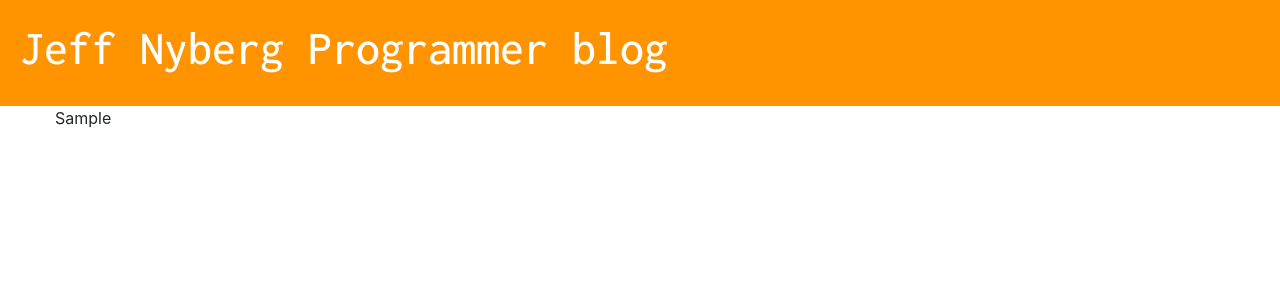
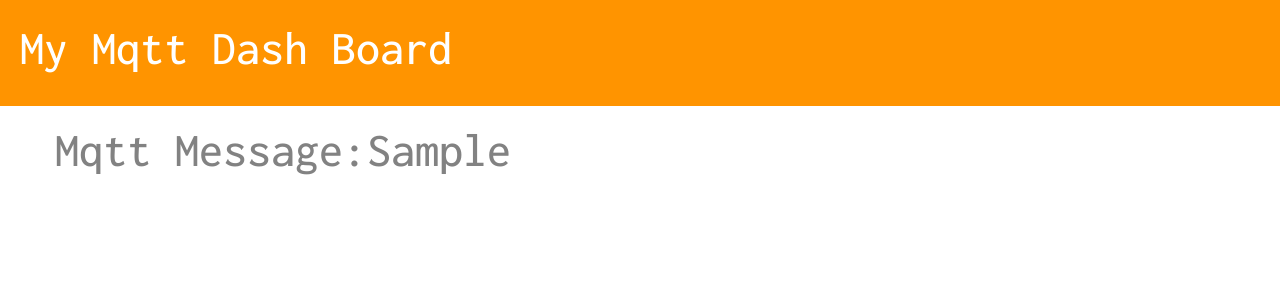
Before and after one commit to janyberg1963/rabbitmq-to-python-paho, a Django app: template Mess/templates/Mess/index.html in a window 1280 px wide. Shown: the top 300 px of the page. Run offline with Django 3.2, Linux system fonts and the light colour scheme; the template is opened without the code that fills it: most values are stand-ins (such as "Sample title", 1, 10 or a date in 2020); some libraries are stand-ins or nearby versions.

Commit message:
add style sheet and use dry principal to display mqtt message on a dash board..

```diff
--- a/Mess/mqtt.py
+++ b/Mess/mqtt.py
@@ -40,13 +40,17 @@ def ReadMqtt():
             global theValue
             theValue=A_mess
 
+
+
         client.on_message=on_message
 
 
 
-        time.sleep(10)
+        time.sleep(1)
 
         client.loop_stop()
         client.disconnect()
+        print (type(theValue))
+
         print (theValue)
         return (theValue)
--- /dev/null
+++ b/Mess/templates/Mess/base.html
@@ -0,0 +1,41 @@
+{% load static %}
+<!DOCTYPE html>
+<html lang="en">
+
+
+
+<head>
+    <meta charset="UTF-8">
+    <meta name="viewport" content="width=device-width, initial-scale=1.0">
+    <title>My Blog</title>
+    <link rel="preconnect" href="https://fonts.gstatic.com">
+    <link rel="stylesheet" href="https://fonts.googleapis.com/css2?family=Inconsolata:wght@400;500&display=swap " rel="stylesheet ">
+    <link rel="stylesheet " href="https://cdn.jsdelivr.net/npm/bootstrap@4.5.3/dist/css/bootstrap.min.css " integrity="sha384-TX8t27EcRE3e/ihU7zmQxVncDAy5uIKz4rEkgIXeMed4M0jlfIDPvg6uqKI2xXr2 " crossorigin="anonymous ">
+    <script src="https://kit.fontawesome.com/63a507882b.js" crossorigin="anonymous"></script>
+    <link rel ="stylesheet" href="{% static 'Mess/blog.css' %}">
+
+</head>
+
+<body>
+    <div class="page-header">
+
+        <h1>
+           <a href="">My Mqtt Dash Board</a>
+        </h1>
+
+    </div>
+
+    <div class="content container ">
+        <div class="row ">
+            <div class="col-md-8 ">
+
+                {% block content %} {% endblock %}
+
+            </div>
+        </div>
+    </div>
+
+
+</body>
+
+</html>
--- a/Mess/templates/Mess/index.html
+++ b/Mess/templates/Mess/index.html
@@ -1,40 +1,17 @@
+
+{% extends "Mess/base.html" %}
+
 {% load static %}
-<!DOCTYPE html>
-<html lang="en">
+
+{% block content %}
+
+<div class="post">
+    <div class ="date">
+
+           <p> <h1>Mqtt Message:{{ mq_mess2 }} </h1></p>
+    </div>
+</div>
 
 
 
-<head>
-    <meta charset="UTF-8">
-    <meta name="viewport" content="width=device-width, initial-scale=1.0">
-    <title>My Blog</title>
-    <link rel="preconnect" href="https://fonts.gstatic.com">
-    <link rel="stylesheet" href="https://fonts.googleapis.com/css2?family=Inconsolata:wght@400;500&display=swap " rel="stylesheet ">
-    <link rel="stylesheet " href="https://cdn.jsdelivr.net/npm/bootstrap@4.5.3/dist/css/bootstrap.min.css " integrity="sha384-TX8t27EcRE3e/ihU7zmQxVncDAy5uIKz4rEkgIXeMed4M0jlfIDPvg6uqKI2xXr2 " crossorigin="anonymous ">
-    <script src="https://kit.fontawesome.com/63a507882b.js" crossorigin="anonymous"></script>
-    <link rel="stylesheet" href="{% static 'Mess/blog.css' %}">
-
-</head>
-
-<body>
-    <div class="page-header">
-        <h1>
-            <a href="">Jeff Nyberg Programmer blog</a>
-        </h1>
-
-    </div>
-
-    <div class="content container ">
-        <div class="row ">
-            <div class="col-md-8 ">
-                <p>{{ mq_mess }}</p>
-
-            </div>
-        </div>
-    </div>
-
-
-</body>
-
-
-</html>
+{% endblock %}
--- a/Mess/views.py
+++ b/Mess/views.py
@@ -10,5 +10,8 @@ def index(request):
 
     print ('return from function')
     print (mq_mess)
-    stuff_for_frontend = {'mq_mess': mq_mess}
+    mq_mess2 = mq_mess.decode('utf-8')
+
+    stuff_for_frontend = {'mq_mess2': mq_mess2}
+
     return render(request,'Mess/index.html',stuff_for_frontend)
```
